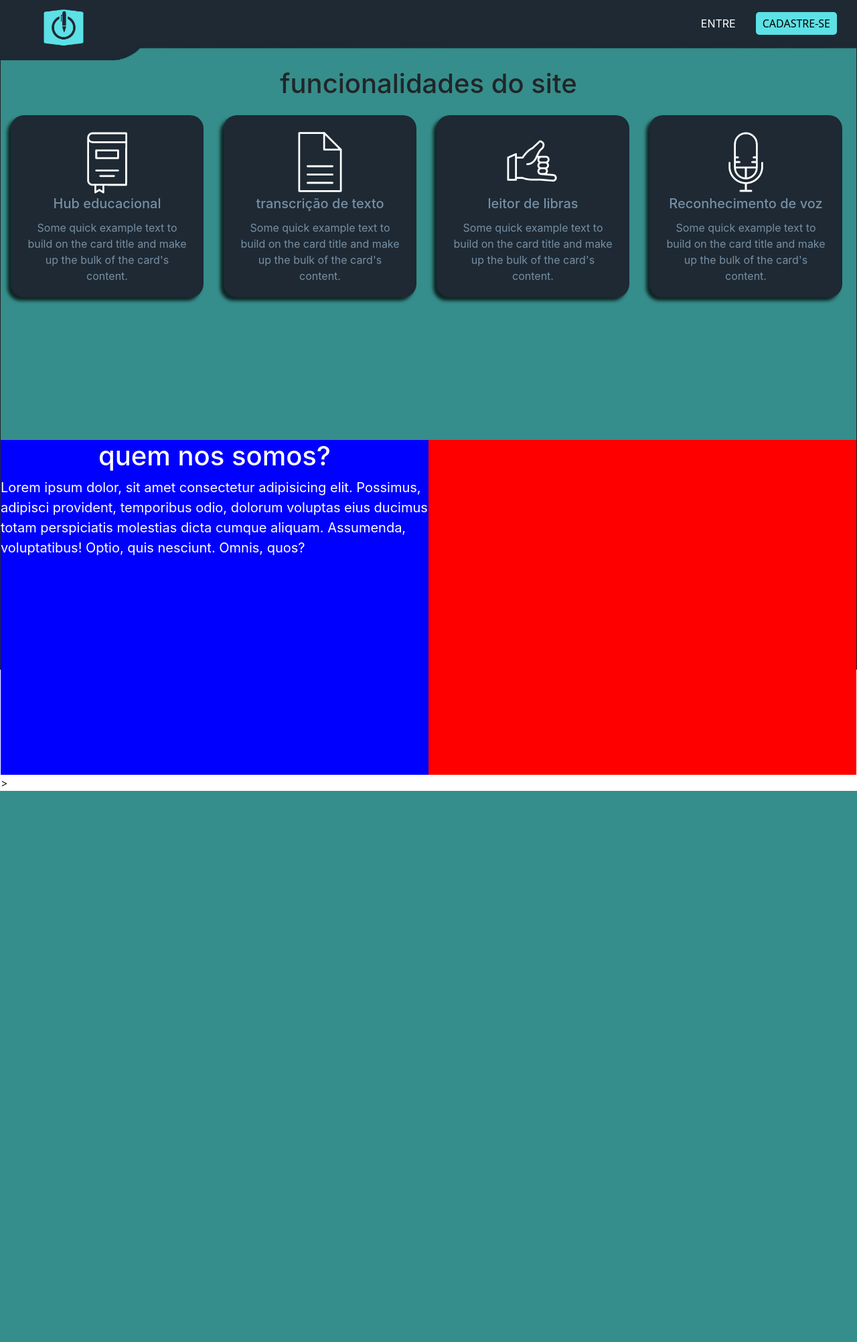
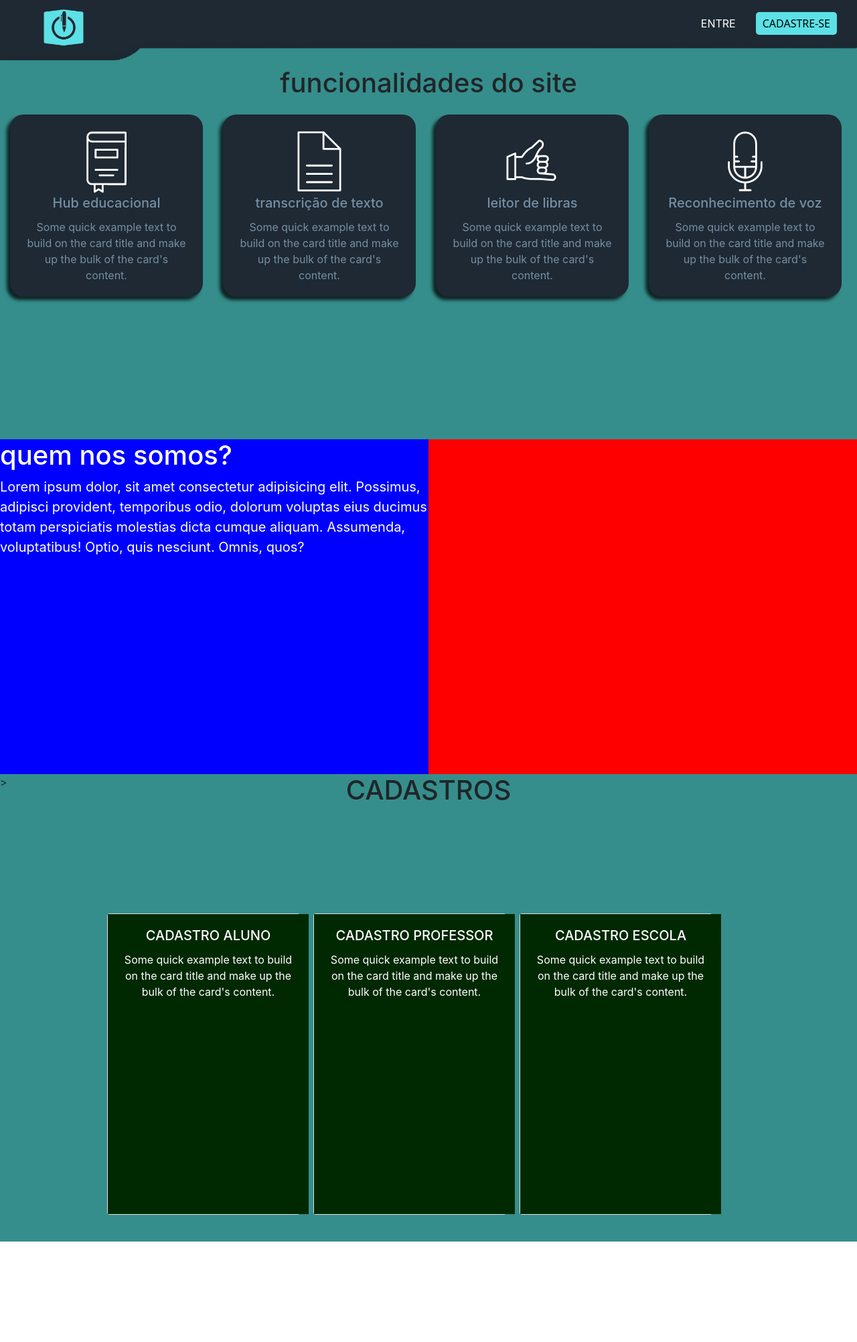
Before and after one commit to joaocidade/Projeto-PP, a PHP site: page / in a window 1280 px wide; the page is wider, and only the part inside the window is pictured. Shown: that part at 67% size. Before the commit the page ends 1181 px from the top of that part, so only its background shows below. Run offline with PHP 8.4, Linux system fonts and the light colour scheme.

Commit message:
Merge Cards Cadastros

```diff
--- a/pagina principal/index.html
+++ b/pagina principal/index.html
@@ -1,5 +1,5 @@
 <!doctype html>
-<html lang="en">
+<html lang="pt">
   <head>
     <!-- Required meta tags -->
     <meta charset="utf-8">
@@ -19,31 +19,31 @@
     </header>
 
     <main>
+      <div id="funcionalidades">
         <H1>funcionalidades do site</H1>
-      <div id="cards">
-        <div class="card" style="width: 18rem;" id="hub_educacional">
+        <div id="cards_funcionalidades">
+          <div class="card_funcionalidade" style="width: 18rem;" id="hub_educacional">
             <div class="card-body">
               <img src="wired-outline-112-book-hover-closed.gif" alt="" id="book">
               <h5 class="card-title">Hub educacional</h5>
               <p class="card-text">Some quick example text to build on the card title and make up the bulk of the card's content.</p>
-
             </div>
           </div>
-        <div class="card" style="width: 18rem;" id="transcrição_de_texto" >
+          <div class="card_funcionalidade" style="width: 18rem;" id="transcrição_de_texto" >
             <div class="card-body">
               <img src="wired-outline-56-document-hover-swipe.gif" alt="" id="document">
               <h5 class="card-title">transcrição de texto</h5>
               <p class="card-text">Some quick example text to build on the card title and make up the bulk of the card's content.</p>
             </div>
           </div>
-        <div class="card" style="width: 18rem;" id="leitor_de_libras">
+          <div class="card_funcionalidade" style="width: 18rem;" id="leitor_de_libras">
             <div class="card-body">
               <img src="wired-outline-1676-telephone-call-hand-hover-pinch.png" alt="" id="telephone">
               <h5 class="card-title">leitor de libras</h5>
               <p class="card-text">Some quick example text to build on the card title and make up the bulk of the card's content.</p>
             </div>
           </div>
-        <div class="card" style="width: 18rem;" id ="reconhecimento_de_voz">
+          <div class="card_funcionalidade" style="width: 18rem;" id ="reconhecimento_de_voz">
             <div class="card-body">
               <img src="wired-outline-188-microphone-recording-hover-recording.gif" alt="" id="voice">
               <h5 class="card-title">Reconhecimento de voz</h5>
@@ -51,6 +51,8 @@
               </div>
           </div>
         </div>
+      </div>
+
       <div id="sobre_nos">
         <div id="texto">
           <h1>quem nos somos?</h1>
@@ -61,6 +63,30 @@
         </div>
       </div>
 
+      <div id="cadastro">
+        <H1>CADASTROS</H1>
+        <div id="cards">
+          <div class="card" style="width: 18rem;" id="cd_aluno">
+            <div class="card-body">
+              <h5 class="card-title">CADASTRO ALUNO</h5>
+              <p class="card-text">Some quick example text to build on the card title and make up the bulk of the card's content.</p>
+
+            </div>
+          </div>
+          <div class="card" style="width: 18rem;" id="cd_professor">
+            <div class="card-body">
+              <h5 class="card-title">CADASTRO PROFESSOR</h5>
+              <p class="card-text">Some quick example text to build on the card title and make up the bulk of the card's content.</p>
+            </div>
+          </div>
+          <div class="card" style="width: 18rem;" id="cd_escola">
+            <div class="card-body">
+              <h5 class="card-title">CADASTRO ESCOLA</h5>
+              <p class="card-text">Some quick example text to build on the card title and make up the bulk of the card's content.</p>
+            </div>
+          </div>
+        </div>
+      </div>
 
     </main>
 
--- a/pagina principal/style.css
+++ b/pagina principal/style.css
@@ -14,14 +14,14 @@
     z-index: 1000;
 }
 
-#logo{
+#header #logo{
     width: 70px;
     margin-top: 5px;
     margin-left: 60px;
     transition: all 0.3s ease;
 }
 
-#cadastro{
+#header #cadastro{
     float: right;
     margin-right: 30px;
     background-color: #5ce1e6;
@@ -35,7 +35,7 @@
     font-family: system-ui, -apple-system, BlinkMacSystemFont, 'Segoe UI', Roboto, Oxygen, Ubuntu, Cantarell, 'Open Sans', 'Helvetica Neue', sans-serif;
 }
 
-#entre{
+#header #entre{
     float: right;
     color: white;
     margin-right: 30px;
@@ -44,87 +44,100 @@
 }
 
 main{
-    height: 1000px;
+    height: auto;
     width: 100%;
-    border: 1px solid;
     padding-top: 100px;
     background-color: #358E8B;
+}
 
+#funcionalidades h1 {
+    text-align: center;
 }
-#cards{
+
+#funcionalidades #cards_funcionalidades{
     height: 500px;
     width: 100%;
     display: flex ;
+}
 
-}
-h1 {
-    text-align: center;
-}
-.card{
+#funcionalidades #cards_funcionalidades .card_funcionalidade{
     width: 300px;
     height: 100px;
-
-}
-#transcrição_de_texto{
     margin: 15px;
     border: none;
     background-color: transparent;
 }
-#leitor_de_libras{
-    margin: 15px;
-    border: none;
-    background-color: transparent;
-}
-#hub_educacional{
-    margin: 15px;
-    border: none;
-    background-color: transparent;
-}
-#reconhecimento_de_voz{
-    margin: 15px;
-    border: none;
-    background-color: transparent;
-}
-.card-body{
+
+.card_funcionalidade .card-body{
     border-radius: 20px;
     text-align: center;
     background-color:#1E2933;
     color: #768FA5 ;
     box-shadow: -5px 5px 5px 0px rgba(0,0,0,0.75) ;
+}
 
-}
-#book{
+.card-body img{
     height: 100px;
     width: 100px;
 }
-#document{
-    height: 100px;
-    width: 100px;
-}
-#telephone{
-    height: 100px;
-    width: 100px;
-}
-#voice{
-    height: 100px;
-    width: 100px;
 
-}
-main #sobre_nos{
+#sobre_nos{
     width: 100%;
     height: 500px;
     background-color: red;
     display: block;
 }
+
 #sobre_nos #texto{
     width: 50%;
     height: 500px;
     background-color: blue;
 }
-#texto h1{
+
+#sobre_nos #texto h1{
     color: white;
 }
-#texto p{
+
+#sobre_nos #texto p{
     color: white;
     font-size: 20px;
 }
+
+#cadastro h1{
+    text-align: center;
+}
+
+#cadastro #cards{
+    border-color: red 1;
+    height: 500px;
+    width: 100%;
+    display: flex;
+    margin: 150px;
+}
+
+#cadastro #cards .card{
+    display: flex;
+    width: 200PX;
+    height: 450px;
+    align-content: center;
+}
+
+#cards #cd_aluno{
+    margin: 10px;
+}
+
+#cards #cd_professor{
+    margin: 10px;
+}
+
+#cards #cd_escola{
+    margin: 10px;
+}
+
+.card .card-body{
+    text-align: center;
+    width: 300px;
+    height: 200px;
+    background-color: rgb(1, 41, 1);
+    color: white;
+}
```
Lines whose indentation alone changed are shown as unchanged.
